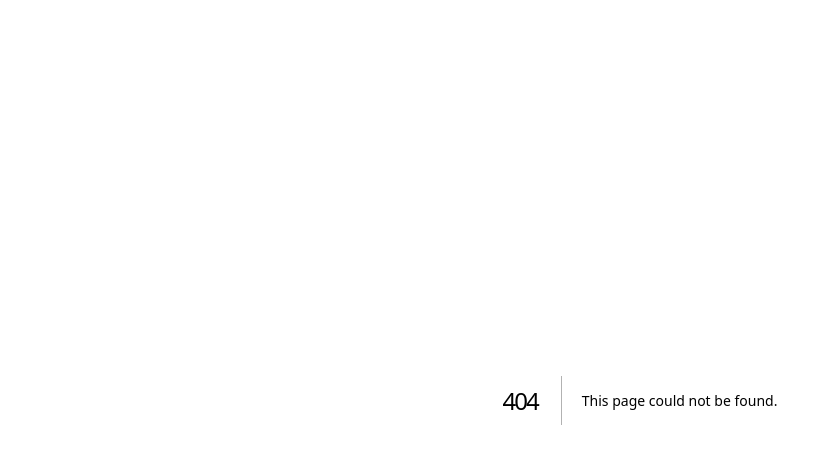
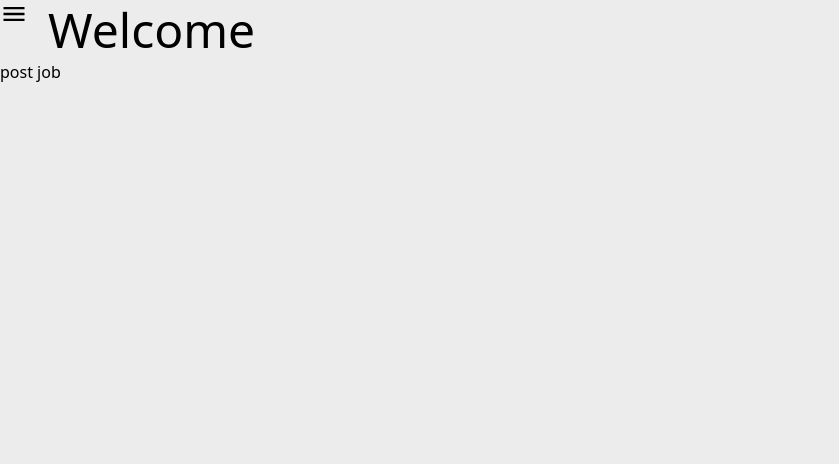
Before and after one commit to ShahbazNadeem/job-portal-with-ai-resume-ranking, a Next.js app: page /recruiter-dashboard/postjob in a window 1280 px wide. Before the commit this address had no page. Shown: the top 464 px of the page, without its empty margins (0-839 px from the left). Built offline with nearby package versions, Linux system fonts and the light colour scheme.

Commit message:
working on dashboard

```diff
--- /dev/null
+++ b/src/app/_components/dashboardlayout/DashboardHeader.jsx
@@ -0,0 +1,12 @@
+import React from 'react'
+import DashboardSidebar from './DashboardSidebar';
+
+const DashboardHeader = () => {
+    return (
+        <div className='flex gap-5'>
+            <DashboardSidebar /><h2>Welcome</h2>
+            </div>
+    )
+}
+
+export default DashboardHeader
--- /dev/null
+++ b/src/app/_components/dashboardlayout/DashboardSidebar.jsx
@@ -0,0 +1,44 @@
+'use client'
+import React, { useState } from 'react'
+import { Icons } from '@/data/Imports'
+import Link from 'next/link';
+
+const DashboardSidebar = () => {
+    const [isOpen, setIsOpen] = useState(false);
+    return (
+        <div>
+            <span className='cursor pointer'><Icons.menuIcon size={28} onClick={() => setIsOpen(true)} /></span>
+
+            {isOpen && (
+                <div className="fixed inset-0 bg-black/50 backdrop-blur-sm transition-opacity duration-300"
+                    onClick={() => setIsOpen(false)}>
+                </div>
+            )}
+
+            {/* Off-Canvas Drawer */}
+            <div className={`bg-[#F8F8F8] fixed top-0 left-0 z-50 h-screen p-4 overflow-y-auto w-80 transition-transform duration-300 ease-in-out ${isOpen ? "translate-x-0" : "-translate-x-full"}`}>
+                <div className="flex justify-between items-center">
+                    <figure className="w-12 h-12">
+                        <img src="/images/logo/logoTest.png" alt="Logo" className="w-full h-full" />
+                    </figure>
+                    <span onClick={() => setIsOpen(false)} className=" text-gray-400 ">
+                        <Icons.close size={28} />
+                    </span>
+                </div>
+
+                <div className="py-10 px-2 flex flex-col gap-10">
+                    <ul className="flex flex-col gap-5 font-marcellus text-[16]">
+                        <li><Link href='/'>Home</Link></li>
+                        <li><Link href='/recruiter-dashboard/postjob'>Post a new Job</Link></li>
+                        <li><Link href='contact-us'>Contact us</Link></li>
+                    </ul>
+                </div>
+                <Link href='/' className='text-blue-600 underline'>
+                    Register
+                </Link>
+            </div>
+        </div>
+    )
+}
+
+export default DashboardSidebar;
--- a/src/app/admin-dashboard/page.jsx
+++ b/src/app/admin-dashboard/page.jsx
@@ -54,7 +54,7 @@ export default function Page() {
     return (
       <div className="container">
         <div className="min-h-screen flex justify-center items-center gap-10">
-          <div className="hidden lg:block basis-[50%] flex justify-center items-center "><Lottie animationData={adminLogin} /></div>
+          <div className="hidden lg:block basis-[50%] flex justify-center items-center "><Lottie animationData={adminLogin}  style={{ height: 600 }}/></div>
           <div className="lg:basis-[50%]"><AdminLogin /></div>
         </div>
       </div>
--- a/src/app/recruiter-dashboard/page.jsx
+++ b/src/app/recruiter-dashboard/page.jsx
@@ -2,11 +2,12 @@
 import React from "react";
 import { useRecruiter } from "@/context/RecruiterContext";
 import RecruiterSigninSwitcher from "../_components/recruiter/RecruiterSigninSwitcher";
+import DashboardHeader from "../_components/dashboardlayout/DashboardHeader";
 
-const Page = () => {
+const RecruiterDashboard = ({ children }) => {
     const { recruiter } = useRecruiter();
 
-    if (!recruiter) {
+    if (recruiter) {
         return <>
             <section>
                 <div className="bg-[url('/images/login/userLogin.jpg')] bg-cover bg-center min-h-screen">
@@ -25,10 +26,11 @@ const Page = () => {
     }
 
     return (
-        <div>
-            <h1>Welcome {recruiter.name}</h1>
+        <div className="container">
+            <DashboardHeader />
+            {children}
         </div>
     );
 };
 
-export default Page;
+export default RecruiterDashboard;
--- /dev/null
+++ b/src/app/recruiter-dashboard/postjob/page.jsx
@@ -0,0 +1,12 @@
+import React from 'react'
+import RecruiterDashboard from '../page'
+
+const page = () => {
+    return (
+        <RecruiterDashboard>
+            <div>post job</div>
+        </RecruiterDashboard>
+    )
+}
+
+export default page
```
